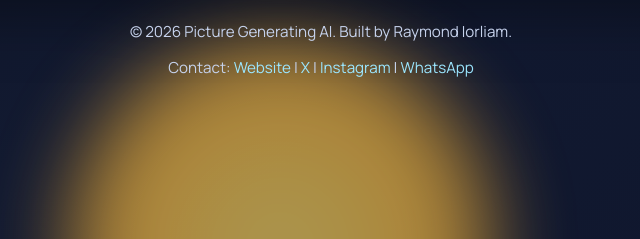
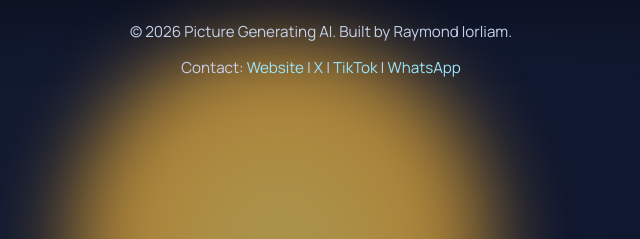
Before and after one commit to raymond-williamsX/Picture-Generating-AI, a plain HTML site: page index.html in a window 1280 px wide. Shown: the part 517-756 px from the top of the page, 319-959 px from the left. Drawn offline with Linux system fonts and the light colour scheme.

Commit message:
Update footer links: replace Instagram with TikTok

```diff
--- a/index.html
+++ b/index.html
@@ -38,7 +38,7 @@
             <span>|</span>
             <a href="https://x.com/Raymond_Xr" target="_blank" rel="noopener noreferrer">X</a>
             <span>|</span>
-            <a href="https://instagram.com/iorliam_raymond" target="_blank" rel="noopener noreferrer">Instagram</a>
+            <a href="https://www.tiktok.com/@raymond_williamsx" target="_blank" rel="noopener noreferrer">TikTok</a>
             <span>|</span>
             <a href="https://wa.me/+2347041142662" target="_blank" rel="noopener noreferrer">WhatsApp</a>
         </p>
```
